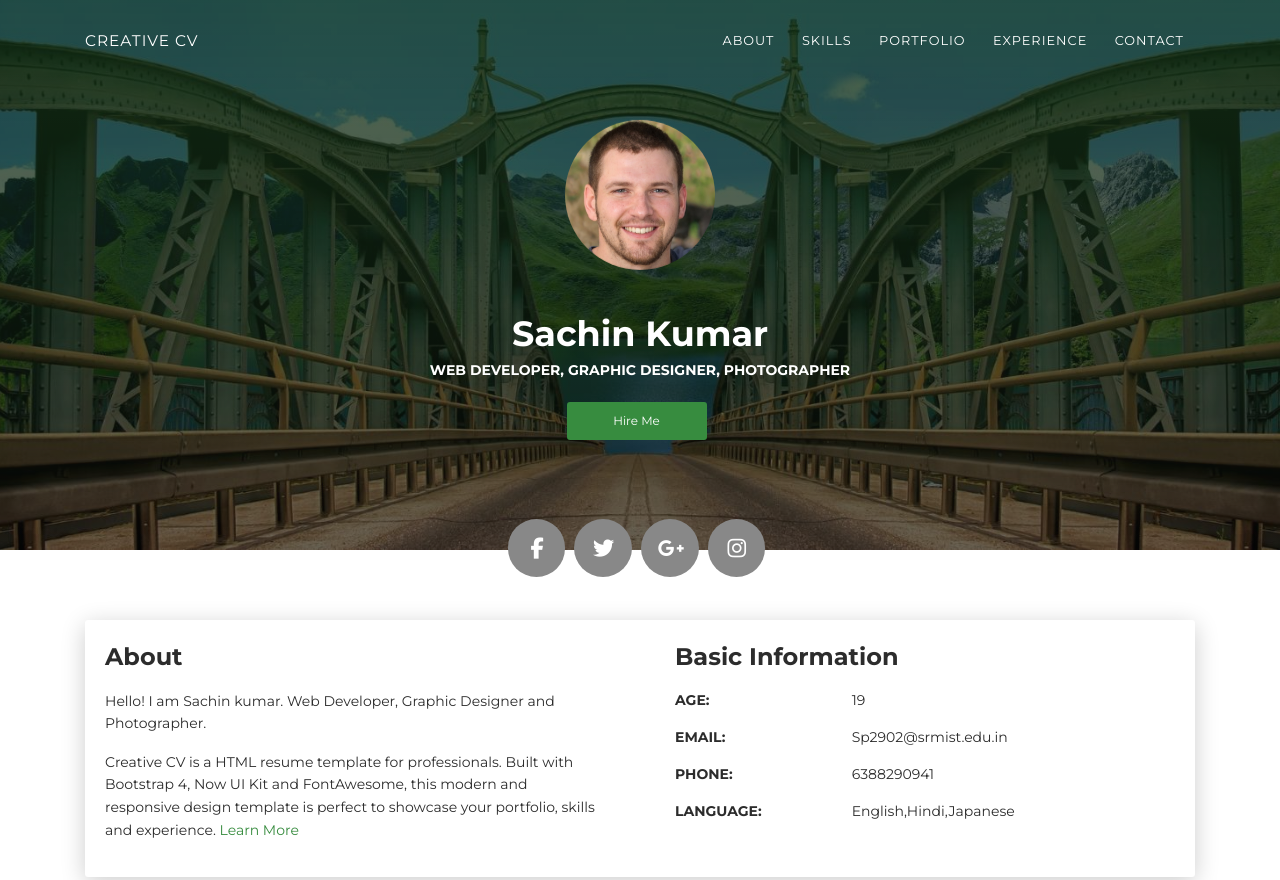
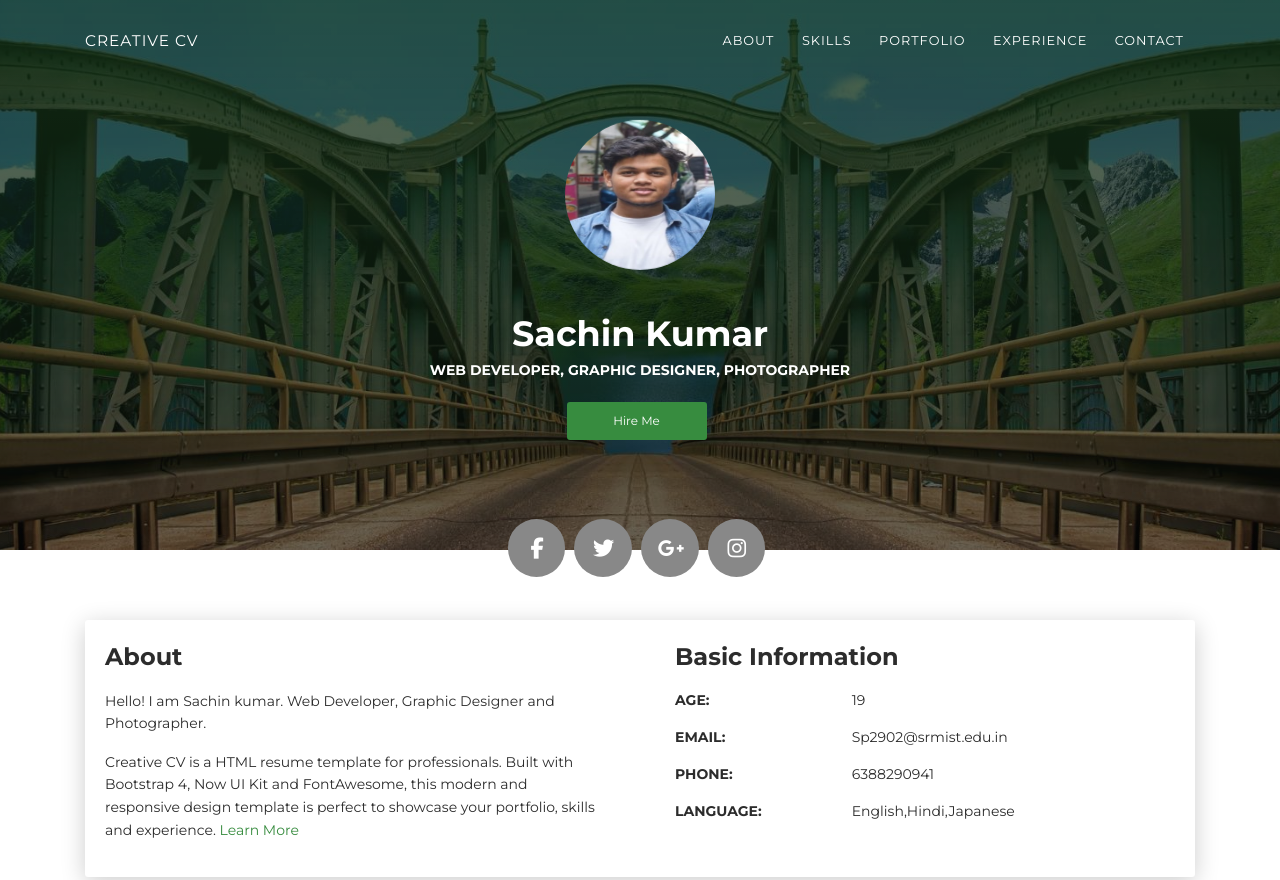
Before and after one commit to Sachinkumarved/portfolio, a plain HTML site: page index.html in a window 1280 px wide. Shown: the top 880 px of the page. Drawn offline with Linux system fonts and the light colour scheme.

Commit message:
Update index.html

```diff
--- a/index.html
+++ b/index.html
@@ -48,7 +48,7 @@
       <div class="page-header-image" data-parallax="true" style="background-image: url('images/cc-bg-1.jpg')"></div>
       <div class="container">
         <div class="content-center">
-          <div class="cc-profile-image"><a href="#"><img src="images/anthony.jpg" alt="Image"/></a></div>
+          <div class="cc-profile-image"><a href="#"><img src="https://github.com/Sachinkumarved/portfolio/blob/main/images/WhatsApp%20Image%202022-11-20%20at%205.48.27%20PM.jpeg?raw=true" alt="Image"/></a></div>
           <div class="h2 title">Sachin Kumar</div>
           <p class="category text-white">Web Developer, Graphic Designer,  Photographer</p><a class="btn btn-primary smooth-scroll mr-2" href="#contact" data-aos="zoom-in" data-aos-anchor="data-aos-anchor">Hire Me</a>
         </div>
```
